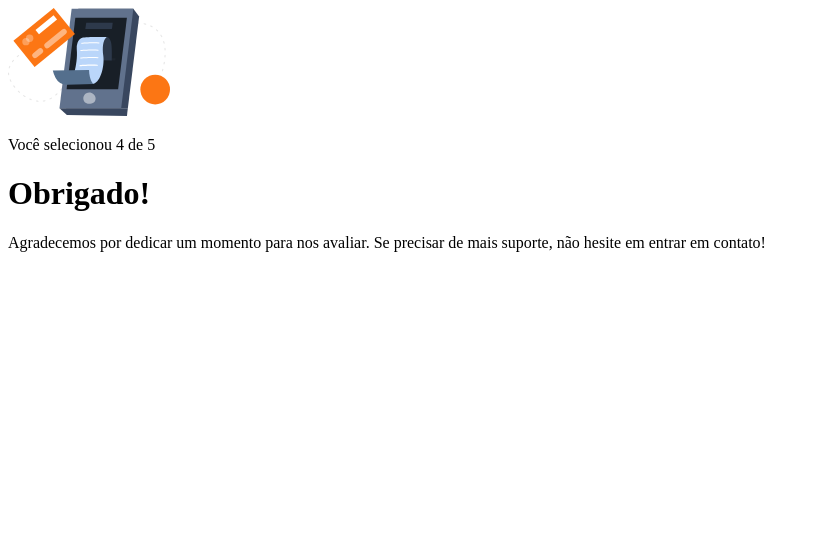
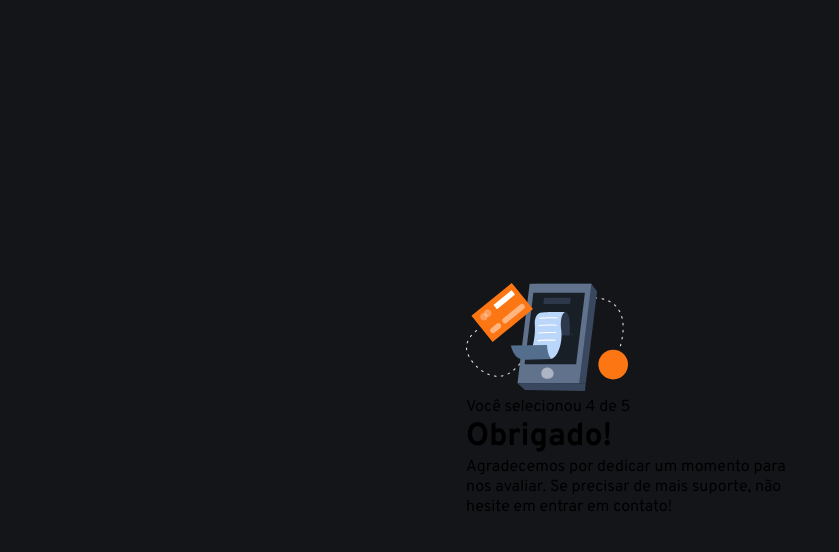
Before and after one commit to Gustavo-Nasci/feedbackgusta, a plain HTML site: page pages/agradecimento.html in a window 1280 px wide. Shown: the whole page, without its empty margins (0-839 px from the left). Drawn offline with Linux system fonts and the light colour scheme.

Commit message:
segundo commit do agradecimento.html e segundo commito do agradecimento.css

```diff
--- a/pages/agradecimento.css
+++ b/pages/agradecimento.css
@@ -0,0 +1,33 @@
+* {
+    margin: 0;
+    padding: 0;
+    box-sizing: border-box;
+    font-family: "Overpass", sans-serif;
+    -webkit-font-smoothing: antialiased;
+}
+
+:root {
+    --dark-blue: #262E38;
+    --light-grey: #969FAD;
+    --medium-grey: #7C8798;
+    --orange: #FC7614;
+    --white: #FFF;
+    --very-dark-blue: #131518;
+    --black-gradient: radial-gradient(98.96% 98.96% at 50% 0%, #232A34 0%, #181E27 100%);
+}
+
+body {
+    background-color: var(--very-dark-blue);
+    height: 100svh;
+
+    display: flex;
+    justify-content: center;
+    align-items: center;
+}
+
+.card {
+    background-color: var(--black-gradient);
+    max-width: 412px;
+    padding: 32px;
+    border-radius: 30px;
+}
--- a/pages/agradecimento.html
+++ b/pages/agradecimento.html
@@ -4,6 +4,9 @@
     <meta charset="UTF-8">
     <meta name="viewport" content="width=device-width, initial-scale=1.0">
     <link rel="stylesheet" href="agradecimento.css">
+    <link rel="preconnect" href="https://fonts.googleapis.com">
+    <link rel="preconnect" href="https://fonts.gstatic.com" crossorigin>
+    <link href="https://fonts.googleapis.com/css2?family=Overpass:ital,wght@0,100..900;1,100..900&display=swap" rel="stylesheet">
     <title>Feedback - Agradecimento</title>
 </head>
 <body>
```
